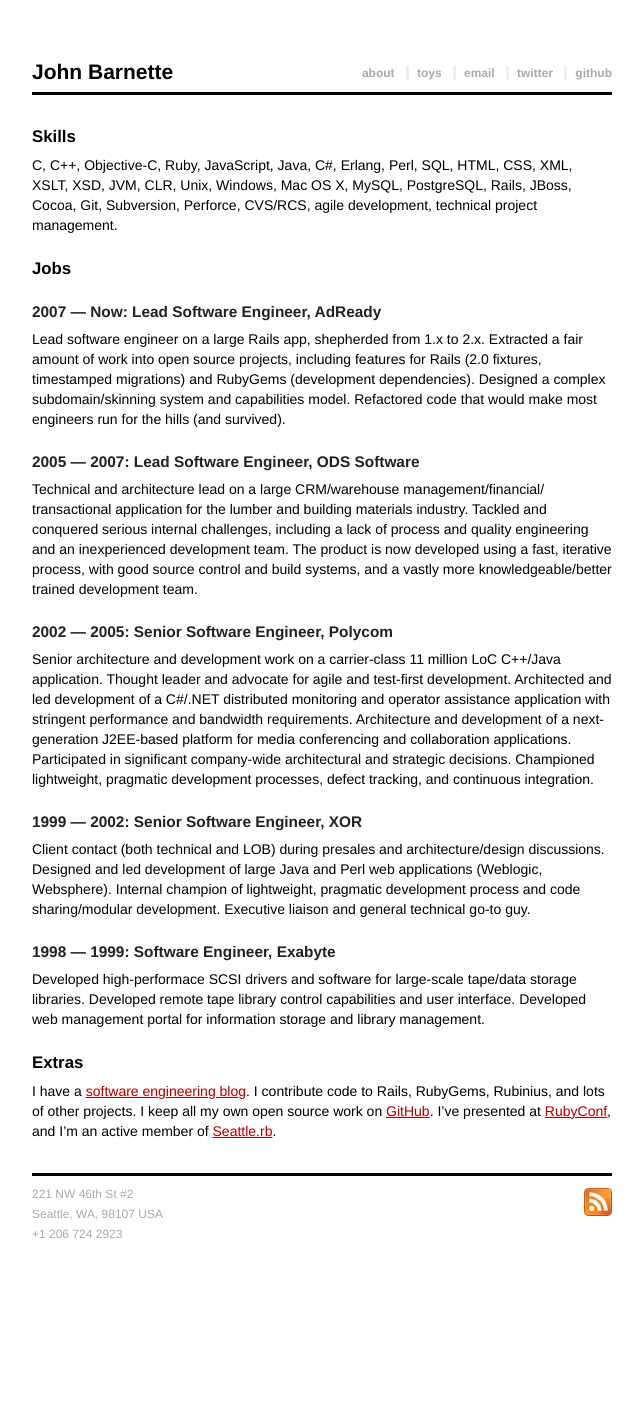
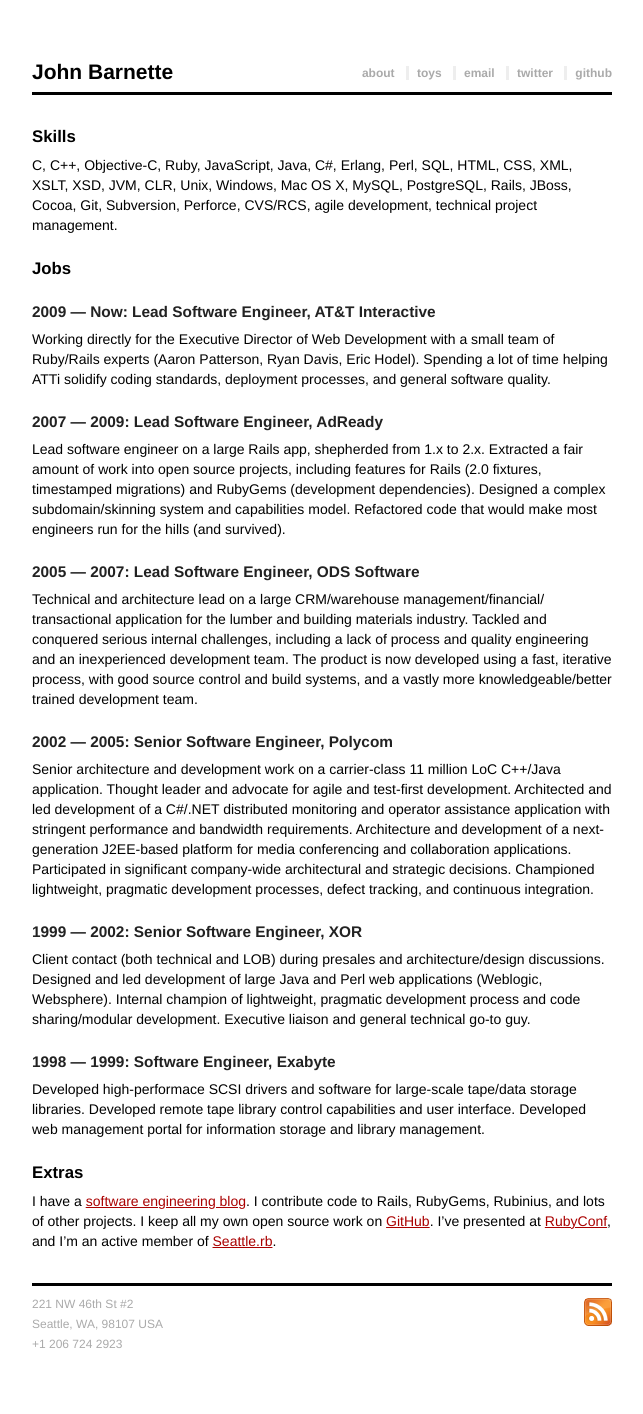
Before and after one commit to jbarnette/jbarnette.github.com, a Jekyll site: the page built from personal/resume.markdown, in a window 1280 px wide. Shown: the whole page, without its empty margins (318-961 px from the left). Built offline with Jekyll 4.4.1, drawn with Linux system fonts in a browser that asks for light colours; nearby versions of some CDN libraries; before the commit the page ends 1304 px from its top, so only the background shows below that.

Commit message:
Updates.

```diff
--- a/personal/resume.markdown
+++ b/personal/resume.markdown
@@ -5,11 +5,21 @@ title: John Barnette
 
 ## Skills
 
-C, C++, Objective-C, Ruby, JavaScript, Java, C#, Erlang, Perl, SQL, HTML, CSS, XML, XSLT, XSD, JVM, CLR, Unix, Windows, Mac OS X, MySQL, PostgreSQL, Rails, JBoss, Cocoa, Git, Subversion, Perforce, CVS/RCS, agile development, technical project management.
+C, C++, Objective-C, Ruby, JavaScript, Java, C#, Erlang, Perl, SQL,
+HTML, CSS, XML, XSLT, XSD, JVM, CLR, Unix, Windows, Mac OS X, MySQL,
+PostgreSQL, Rails, JBoss, Cocoa, Git, Subversion, Perforce, CVS/RCS,
+agile development, technical project management.
 
 ## Jobs
 
-### 2007 &mdash; Now: Lead Software Engineer, AdReady
+### 2009 &mdash; Now: Lead Software Engineer, AT&T Interactive
+
+Working directly for the Executive Director of Web Development with a
+small team of Ruby/Rails experts (Aaron Patterson, Ryan Davis, Eric
+Hodel). Spending a lot of time helping ATTi solidify coding standards,
+deployment processes, and general software quality.
+
+### 2007 &mdash; 2009: Lead Software Engineer, AdReady
 
 Lead software engineer on a large Rails app, shepherded from 1.x to
 2.x. Extracted a fair amount of work into open source projects,
```
